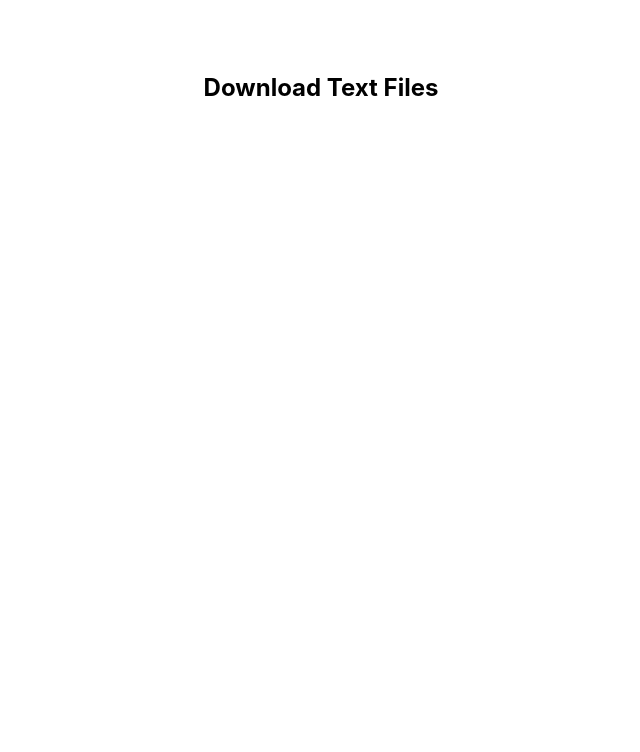
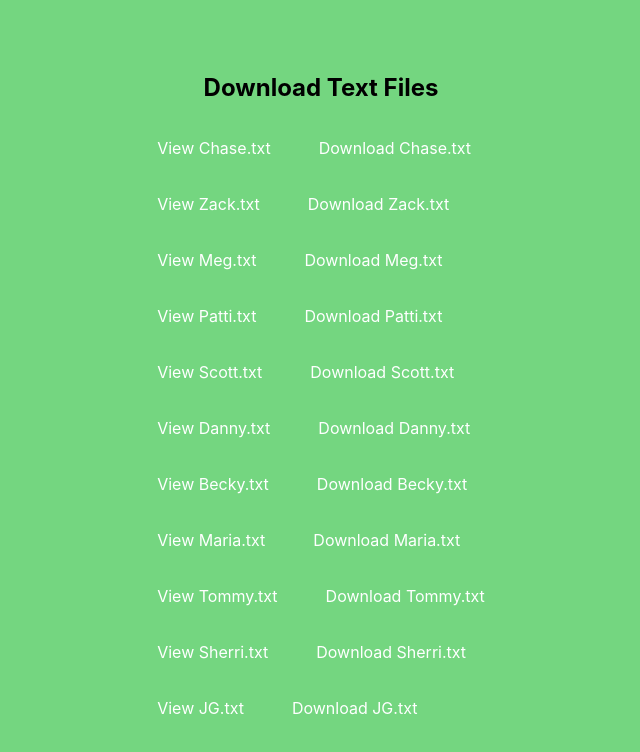
Before and after one commit to chasejenkins303/secret_santa_web, a React (Create React App) app: page /#/main in a window 1280 px wide. Shown: the top 752 px of the page, without its empty margins (319-959 px from the left). Built offline with nearby package versions, Linux system fonts and the light colour scheme.

Commit message:
simple but works

```diff
--- a/src/pages/Main.tsx
+++ b/src/pages/Main.tsx
@@ -13,18 +13,27 @@ function Main(){
         'JG.txt',
       ];
     return (
-        <div className="flex flex-col items-center justify-center h-screen bg-gray-100">
+        <div className="flex flex-col items-center justify-center h-screen bg-lightgreen">
           <h1 className="text-2xl font-bold mb-6">Download Text Files</h1>
           <div className="flex flex-col space-y-4">
             {files.map((file) => (
-              <a
-                key={file}
-                href={`/files/${file}`} // Adjust the path based on your folder structure
-                download // This attribute will trigger the download
-                className="bg-blue-500 text-white px-4 py-2 rounded hover:bg-blue-600 text-center"
-              >
-                {file} {/* Display the file name */}
-              </a>
+               <div key={file} className="flex space-x-4">
+               <a
+                 href={`/files/${file}`} // Link to view the file
+                 target="_blank" // Opens the file in a new tab
+                 rel="noopener noreferrer"
+                 className="bg-blue-500 text-white px-4 py-2 rounded hover:bg-blue-600 text-center"
+               >
+                 View {file}
+               </a>
+               <a
+                 href={`/files/${file}`} // Link to download the file
+                 download // This attribute will trigger the download
+                 className="bg-green-500 text-white px-4 py-2 rounded hover:bg-green-600 text-center"
+               >
+                 Download {file}
+               </a>
+             </div>
             ))}
           </div>
         </div>
```
